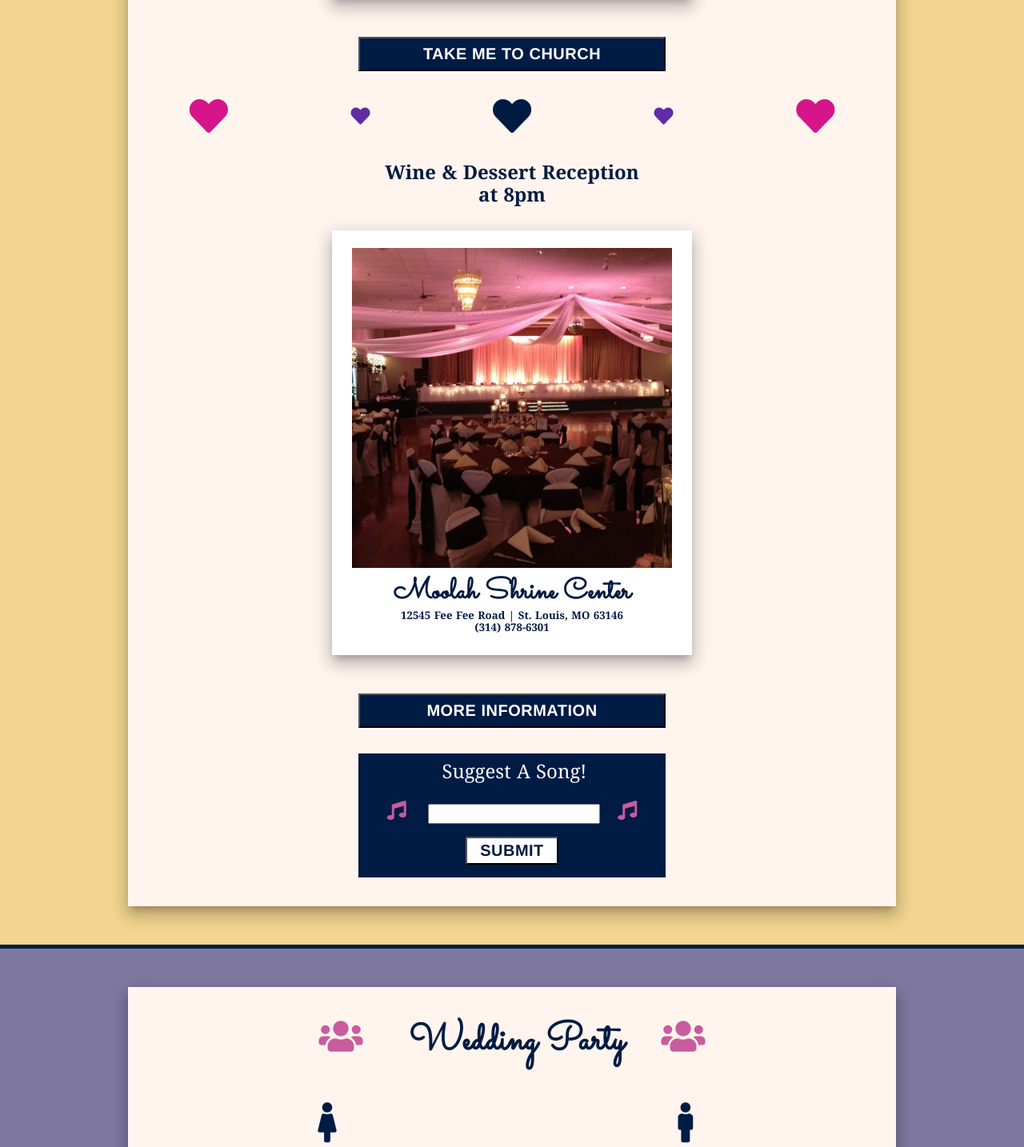
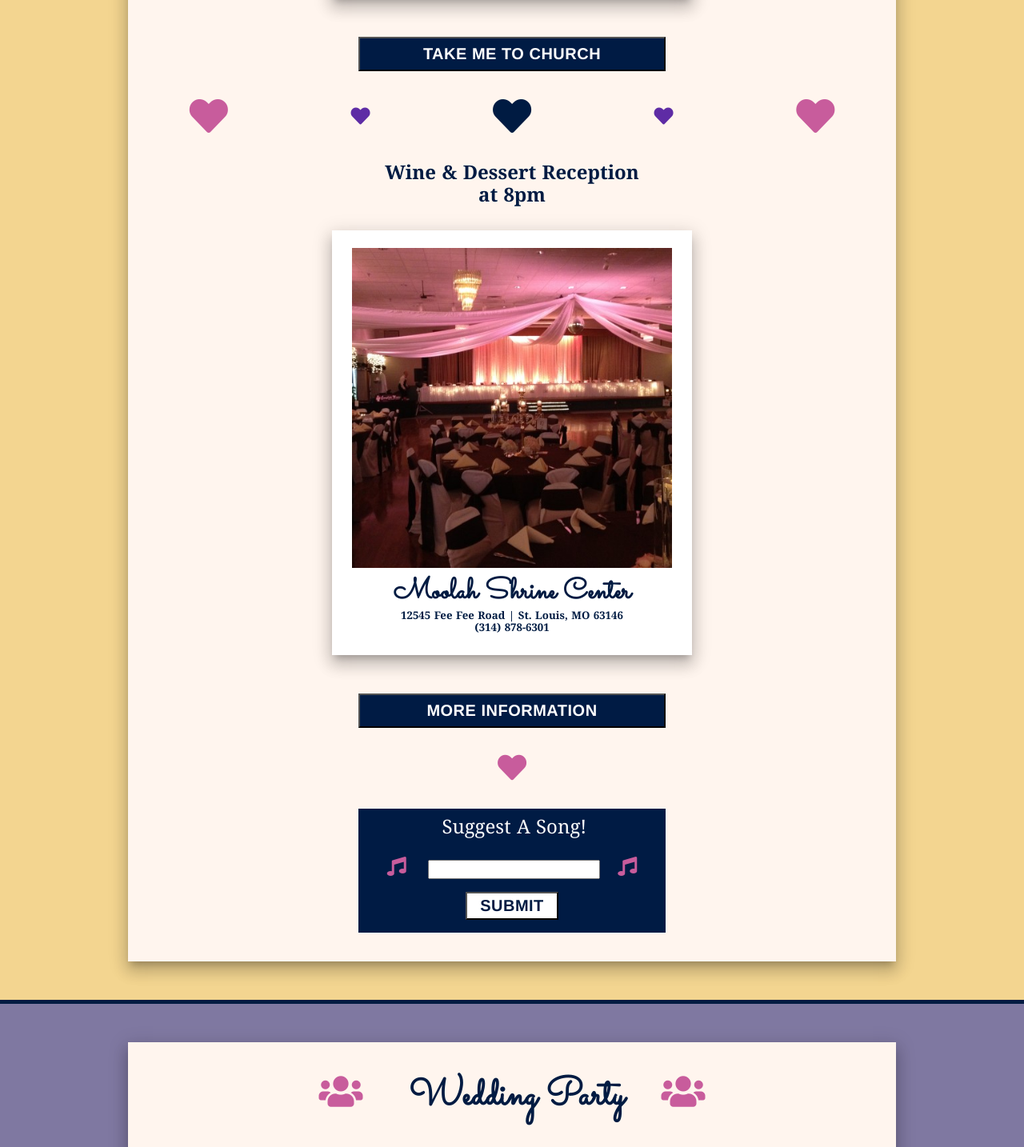
Before and after one commit to njosieb/pickingupthebill, a Nuxt app: page / in a window 1280 px wide. Shown: the part 1616-3050 px from the top of the page at 80% size. Built offline with nearby package versions, Linux system fonts and the light colour scheme.

Commit message:
Adjusted colors of icons

```diff
--- a/pages/index.vue
+++ b/pages/index.vue
@@ -84,11 +84,11 @@
               </a>
             </div>
             <div class="flex justify-around items-center pb3">
-              <i class="pt4 f1 fas fa-heart mid-fa-heart"></i>
+              <i class="pt4 f1 fas fa-heart mid-fa-heart heart"></i>
               <i class="pt4 f3 fas fa-heart purple"></i>
               <i class="pt4 f1 fas fa-heart"></i>
               <i class="pt4 f3 fas fa-heart purple"></i>
-              <i class="pt4 f1 fas fa-heart mid-fa-heart"></i>
+              <i class="pt4 f1 fas fa-heart mid-fa-heart heart"></i>
             </div>
             <div>
               <h2 class="georgia t2 pt3 pb1 f3">
@@ -109,6 +109,9 @@
                 <a href="https://www.moolah.org/" target="_blank">
                   <button class="shadow-hover hvr-grow bg-navy white pt2 pb2 w-40">More Information</button>
                 </a>
+              </div>
+              <div>
+                <i class="fas fa-heart f2 heart pt4"></i>
               </div>
               <div class="flex justify-around flex-wrap center w-50 pt0 ma4">
                 <a
@@ -562,7 +565,7 @@
   font-size: 50px;
 }
 .heart {
-  color: $red-violet;
+  color: $light-red-violet;
 }
 .w2-d {
   width: 30rem;
```
